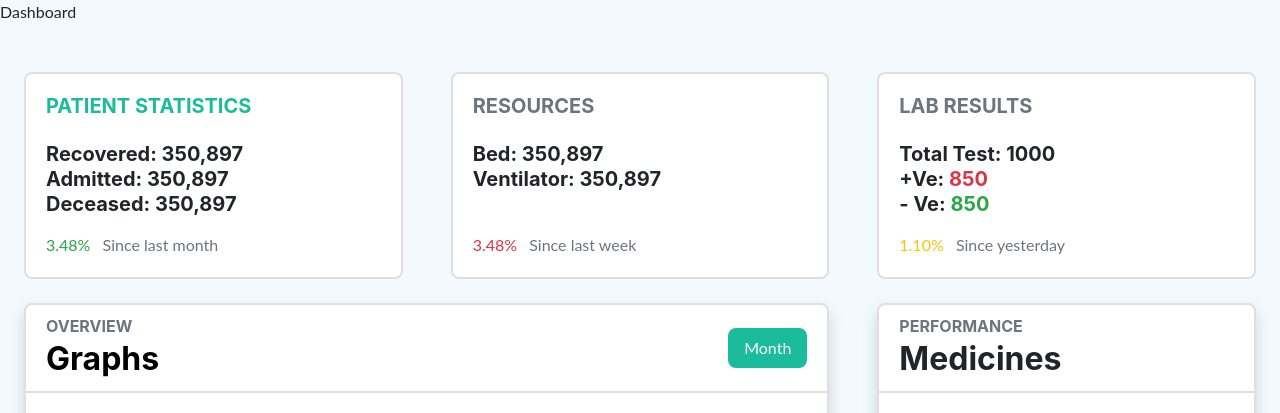
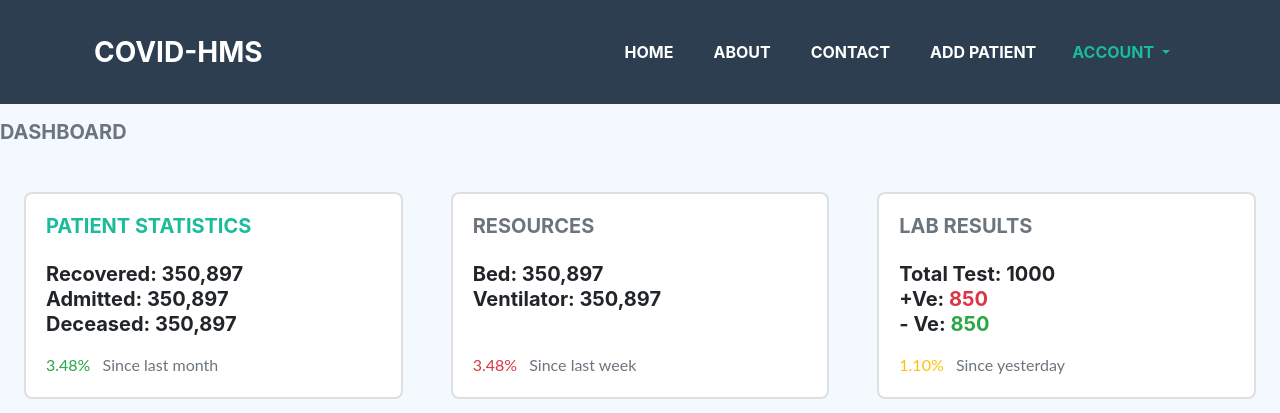
Before and after one commit to ericmiranda7/covidms, a Django app: page / in a window 1280 px wide. Shown: the top 413 px of the page. Run offline with Django 3.2, Linux system fonts and the light colour scheme; a user stored in the database is signed in; some libraries are stand-ins or nearby versions.

Commit message:
add navigation bar to base_tmplate

```diff
--- a/hospital/templates/hospital/dashboard.html
+++ b/hospital/templates/hospital/dashboard.html
@@ -1,8 +1,7 @@
 {% extends 'base_template.html' %}
 
-{% block body %}
-    Dashboard
-
+{% block bodyContent %}
+    <h5 class="card-title text-uppercase text-muted mb-0"> Dashboard</h5>
 
     <!-- Stastistics display -->
     <div class="header bg-gradient-primary pb-8 pt-5 pt-md-8">
@@ -17,7 +16,7 @@
                     <div class="row">
 
                       <div class="col">
-                        <h5 class="card-title text-uppercase text-muted mb-0"><a href={% url 'patients'%}>Patient Statistics</a></h5><br>
+                        <h5 class="card-title text-uppercase text-muted mb-0"><a href={% url 'patients' %}>Patient Statistics</a></h5><br>
                         <span class="h5 font-weight-bold mb-0">Recovered: 350,897</span><br>
                         <span class="h5 font-weight-bold mb-0">Admitted: 350,897</span><br>
                         <span class="h5 font-weight-bold mb-0">Deceased: 350,897</span>
@@ -150,4 +149,5 @@
             </div>
           </div>
         </div>
+
 {% endblock %}
--- a/hospital/templates/hospital/patient_list.html
+++ b/hospital/templates/hospital/patient_list.html
@@ -1,3 +1,7 @@
+{% extends 'base_template.html' %}
+
+{% block bodyContent %}
+    <h5 class="card-title text-uppercase text-muted mb-0"> Dashboard</h5>
     <h1>Patients</h1>
     <p>Search</p>
     <form method="GET">
@@ -12,3 +16,5 @@
         <li>No articles yet.</li>
     {% endfor %}
     </ul>
+
+{% endblock %}
--- a/templates/base_template.html
+++ b/templates/base_template.html
@@ -9,9 +9,63 @@
 	<!-- Favicon - loaded as static -->
 	<!-- <link href="{% static 'assets/img/brand/favicon.png' %}" rel="icon" type="image/png"> -->
 	</head>
-	<body>
+	<!-- <body>
 		{% block body %}
 
 		{% endblock %}
+	</body> -->
+
+
+<body class="{% if not request.resolver_match.url_name == 'home' %} body-padding {% endif %}">
+    <!-- Navigation-->
+    <nav class="navbar navbar-expand-lg bg-secondary text-uppercase fixed-top" id="mainNav">
+        <div class="container">
+            <a class="navbar-brand js-scroll-trigger" href="#">COVID-HMS</a>
+            <button
+                class="navbar-toggler navbar-toggler-right text-uppercase font-weight-bold bg-primary text-white rounded"
+                type="button" data-toggle="collapse" data-target="#navbarResponsive" aria-controls="navbarResponsive"
+                aria-expanded="false" aria-label="Toggle navigation">
+                Menu
+                <i class="fas fa-bars"></i>
+            </button>
+            <div class="collapse navbar-collapse" id="navbarResponsive">
+                <ul class="navbar-nav ml-auto">
+					<li class="nav-item mx-0 mx-lg-1"><a
+						class="nav-link py-3 px-0 px-lg-3 rounded {% if request.resolver_match.url_name == 'about'%}active{% endif %}"
+						href="#">Home</a></li>
+                    <li class="nav-item mx-0 mx-lg-1"><a
+                            class="nav-link py-3 px-0 px-lg-3 rounded {% if request.resolver_match.url_name == 'about'%}active{% endif %}"
+                            href="#">About</a></li>
+                    <li class="nav-item mx-0 mx-lg-1"><a class="nav-link py-3 px-0 px-lg-3 rounded js-scroll-trigger"
+                            href="#">Contact</a></li>
+                    <li class="nav-item mx-0 mx-lg-1"><a class="nav-link py-3 px-0 px-lg-3 rounded js-scroll-trigger"
+                            href="#">Add Patient</a></li>
+
+                    {% if not user.is_authenticated %}
+                    <li class="nav-item mx-0 mx-lg-1"><a class="nav-link py-3 px-0 px-lg-3 rounded js-scroll-trigger"
+                            href="#">Login</a></li>
+                    {% else %}
+                    <div class="dropdown show">
+                        <a class="nav-link py-3 px-0 px-lg-3 rounded js-scroll-trigger dropdown-toggle" href="#" role="button" id="dropdownMenuLink"
+                            data-toggle="dropdown" aria-haspopup="true" aria-expanded="false">
+                            Account
+                        </a>
+
+                        <div class="dropdown-menu" aria-labelledby="dropdownMenuLink">
+                            <a class="nav-link py-3 px-0 px-lg-3 rounded js-scroll-trigger dropdown-item"
+                            href="#">Profile</a>
+                            <a class="nav-link py-3 px-0 px-lg-3 rounded js-scroll-trigger dropdown-item"
+                            href="#">Logout</a>
+                        </div>
+                    </div>
+                    {% endif %}
+                </ul>
+            </div>
+        </div>
+    </nav>
+	<br><br><br><br><br>
+	{% block bodyContent %}
+	 	replace here
+	{% endblock %}
 	</body>
 </html>
```
Lines whose indentation alone changed are shown as unchanged.
